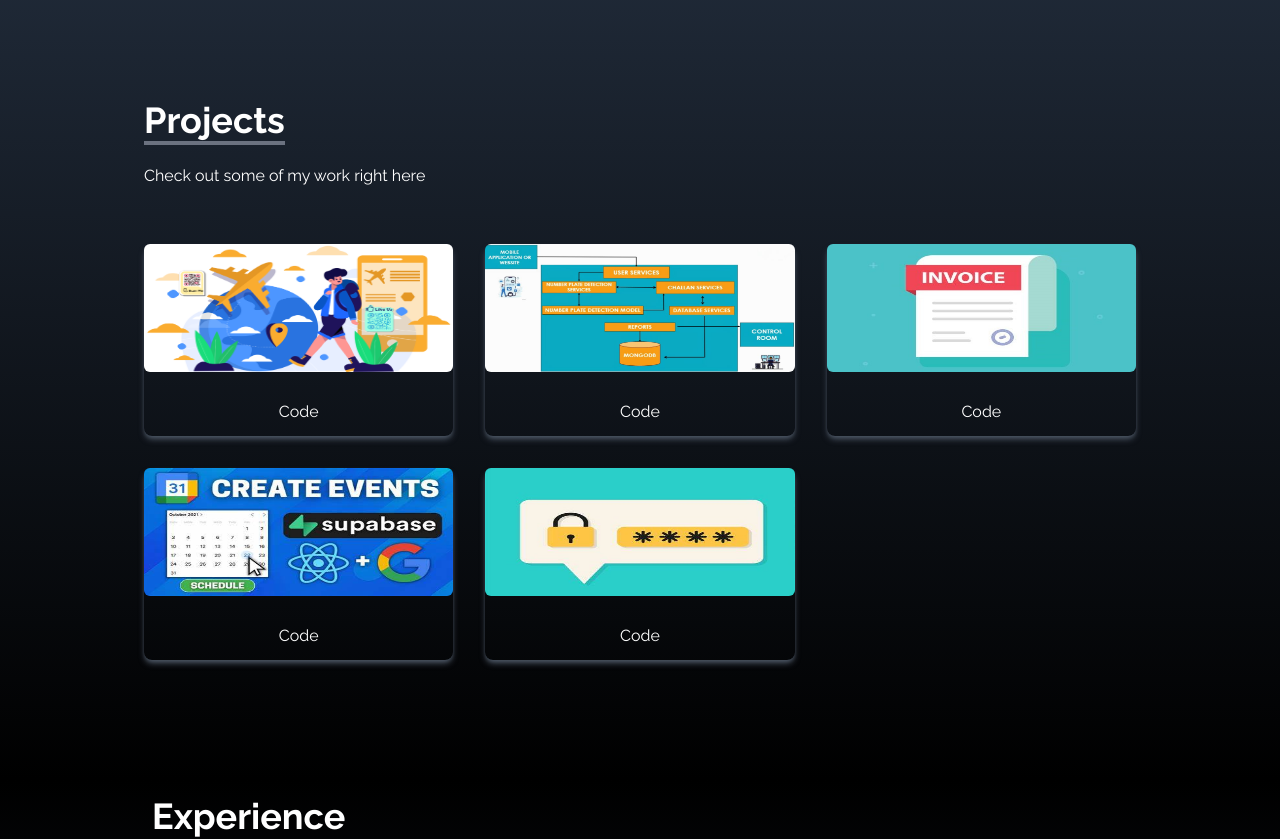
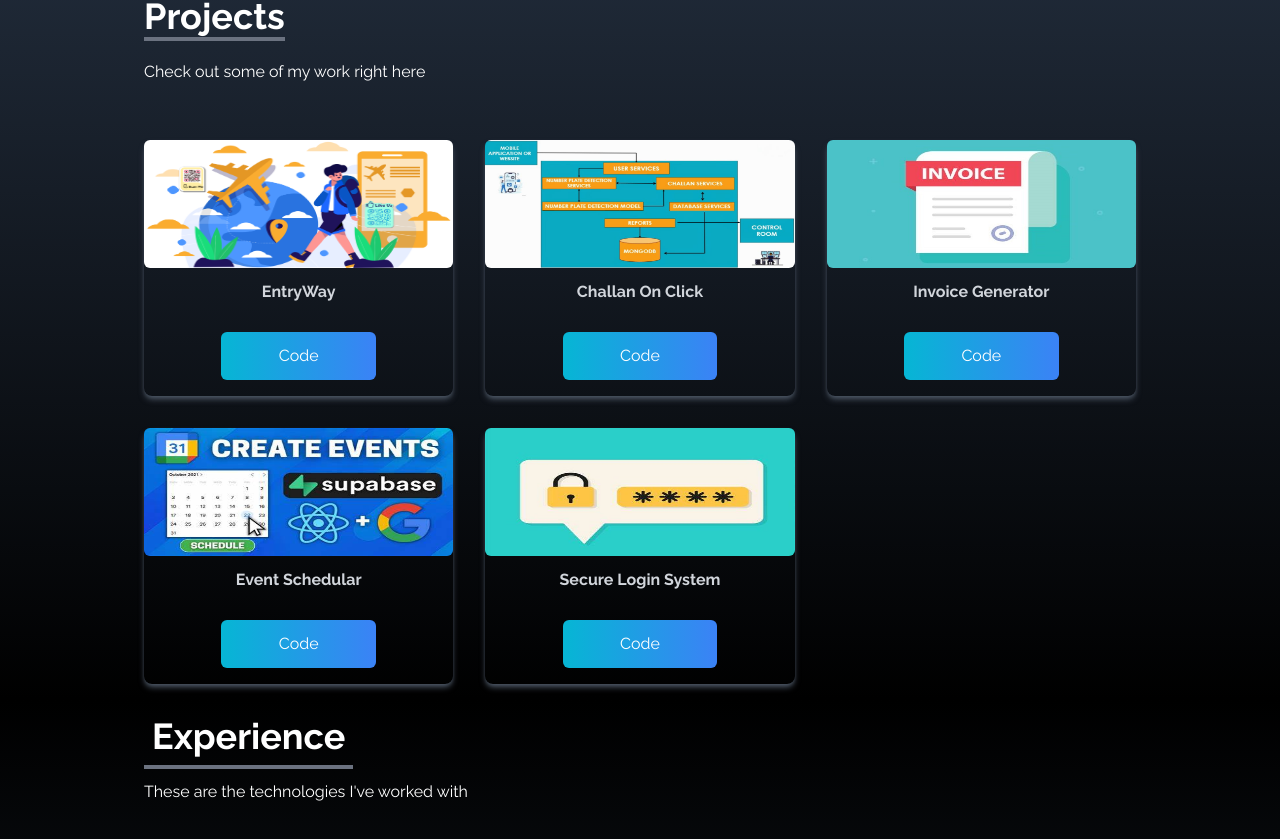
Before and after one commit to khaizarkanchwala/Portfolio, a React (Create React App) app: page / in a window 1280 px wide. Shown: the part 2420-3259 px from the top of the page. Built offline with nearby package versions, Linux system fonts and the light colour scheme; the HTML template or start-up script is replaced by a standard one.

Commit message:
Update Project.jsx

```diff
--- a/src/componenets/Project.jsx
+++ b/src/componenets/Project.jsx
@@ -11,27 +11,32 @@ const Project = () => {
     {
       id:1,
       src: entryway,
-      url:"https://github.com/khaizarkanchwala/EntryWay"
+      url:"https://github.com/khaizarkanchwala/EntryWay",
+      title:"EntryWay"
     },
     {
       id:2,
       src: alpr,
-      url:"https://github.com/khaizarkanchwala/ALPR_System"
+      url:"https://github.com/khaizarkanchwala/alpr",
+      title:"Challan On Click"
     },
     {
       id:3,
       src: invoice,
-      url:"https://github.com/khaizarkanchwala/Invoice-Generator-and-Manager"
+      url:"https://github.com/khaizarkanchwala/Invoice-Generator-and-Manager",
+      title:"Invoice Generator"
     },
     {
       id:4,
       src: googlesupa,
-      url:"https://github.com/khaizarkanchwala/Google-Calendar-Integration-SupaBase"
+      url:"https://github.com/khaizarkanchwala/Google-Calendar-Integration-SupaBase",
+      title:"Event Schedular"
     },
     {
       id:5,
       src: secure_login,
-      url:"https://github.com/khaizarkanchwala/Secure_Login_Register"
+      url:"https://github.com/khaizarkanchwala/Secure_Login_Register",
+      title:"Secure Login System"
     },
   ]
 
@@ -40,7 +45,7 @@ const Project = () => {
   };
 
   return (
-    <div name="projects" className="bg-gradient-to-b  from-gray-800 to-black w-full text-white md:h-screen">
+    <div name="projects" className="bg-gradient-to-b  from-gray-800 to-black w-full text-white md:h-auto">
       <div className="max-w-screen-lg p-4 mx-auto flex flex-col justify-center w-full h-full">
         <div className="pb-8">
           <p className="text-4xl font-bold inline border-b-4 border-gray-500">Projects</p>
@@ -49,11 +54,14 @@ const Project = () => {
 
         <div className="grid sm:grid-cols-2 md:grid-cols-3 gap-8 px-12 sm:px-0">
         {
-          projects.map(({id,src,url})=>(
-            <div key={id} className="shadow-md shadow-gray-600 rounded-lg h-48">
+          projects.map(({id,src,url,title})=>(
+            <div key={id} className="shadow-md shadow-gray-600 rounded-lg h-auto">
             <img src={src} alt="pjimage" className="rounded-md w-80 h-32 duration-200 hover:scale-105"/>
             <div className="flex items-center justify-center">
-              <button className="w-1/2 px-6 py-3 m-4 duration-200 hover:scale-105" onClick={() => openUrlInNewTab(url)}>Code</button>
+              <p className='px-6 py-3 text-gray-300 font-bold'>{title}</p>
+            </div>
+            <div className="flex items-center justify-center">
+              <button className="w-1/2 px-6 py-3 m-4 rounded-md bg-gradient-to-r from-cyan-500 to-blue-500 duration-200 hover:scale-105" onClick={() => openUrlInNewTab(url)}>Code</button>
             </div>
           </div>
           ))
```
